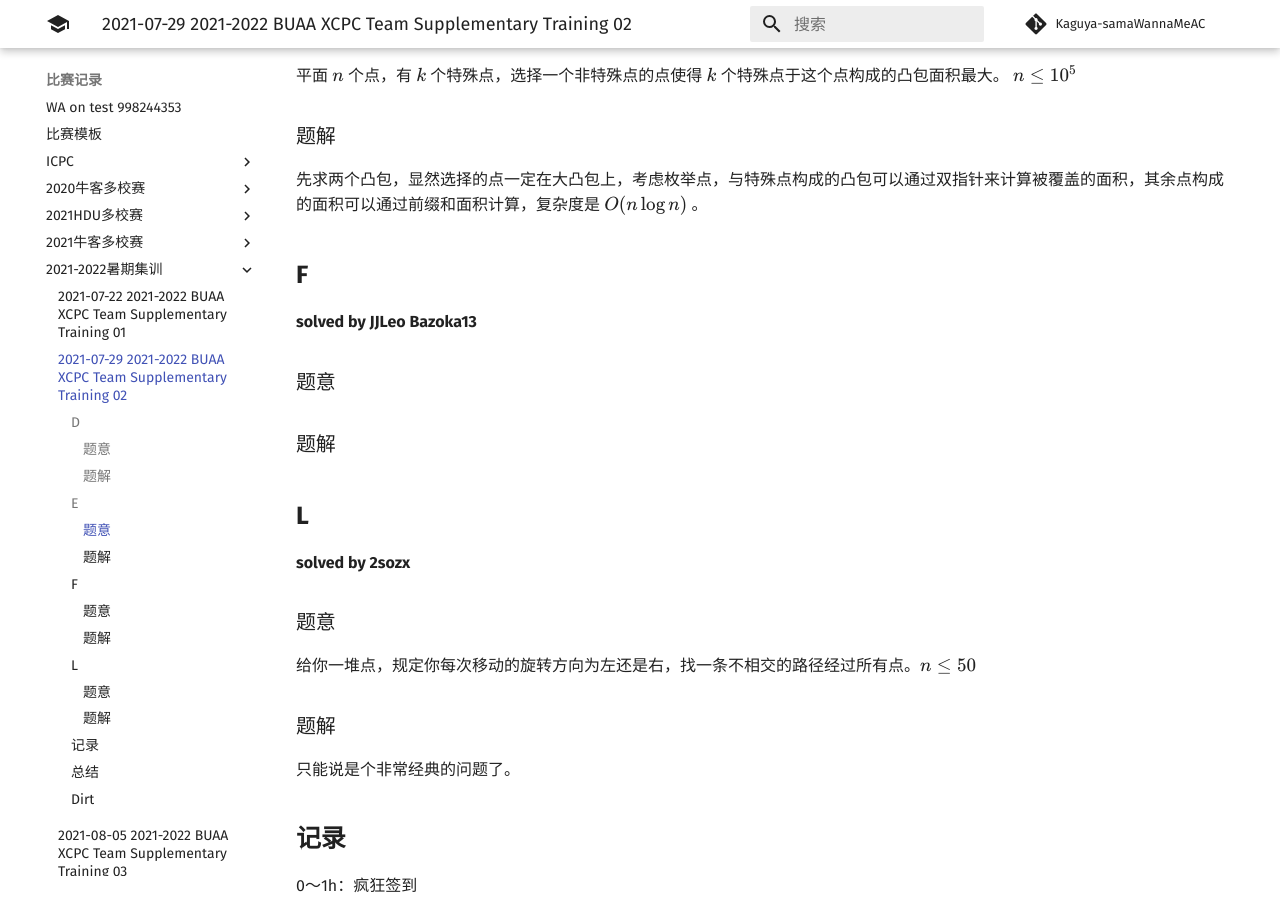
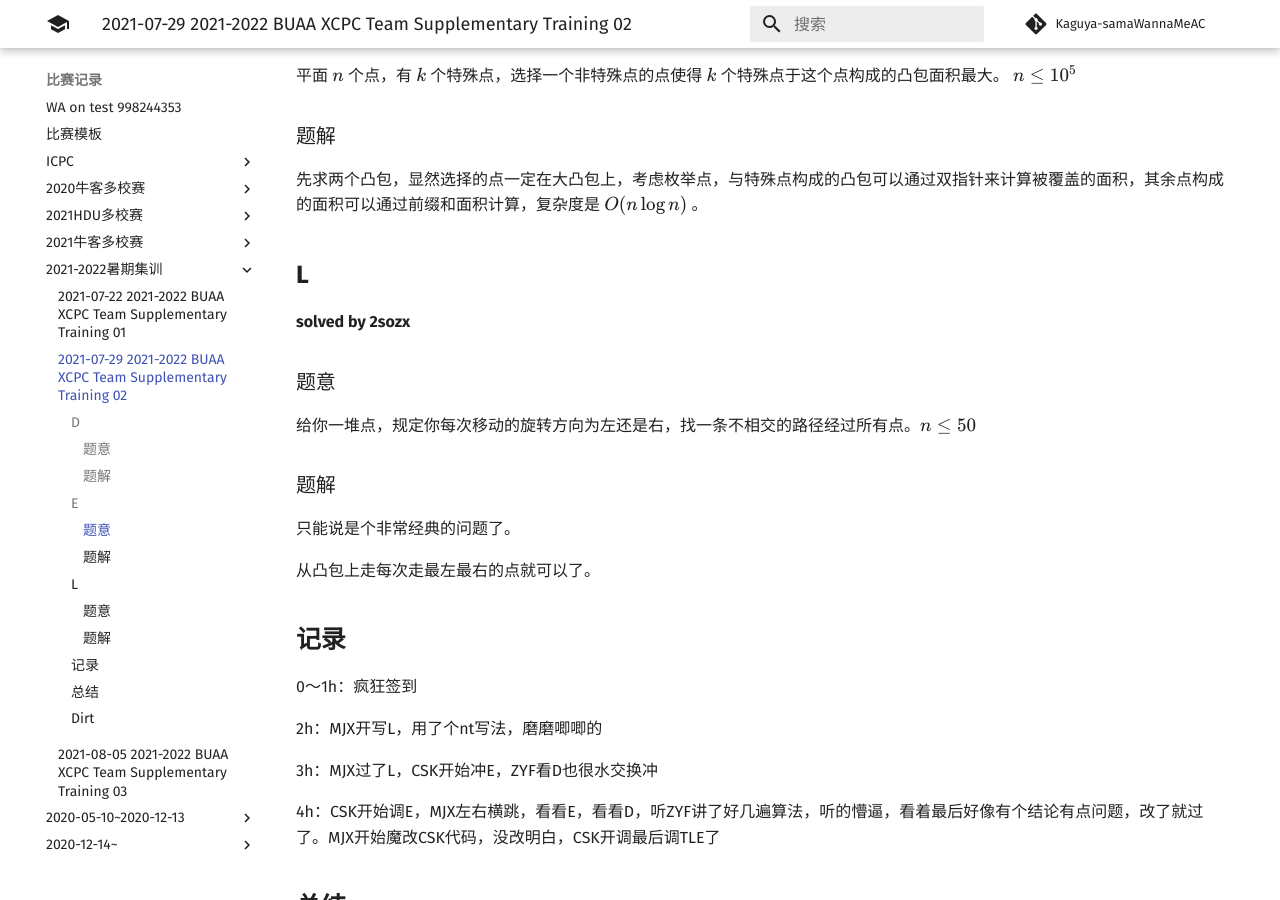
Before and after one commit to Kaguya-samaWannaMeAC/kaguya-samawannameac.github.io, an MkDocs documentation site: the page built from docs/contest/2021-07-29 2021-2022 BUAA XCPC Team Supplementary Training 02.md, in a window 1280 px wide and 900 px high, scrolled down 868 px. Built offline with MkDocs 1.6.1 and Material for MkDocs 9.7.7, drawn with Linux system fonts in a browser that asks for light colours; comment, search, counter and statistics services are not loaded.

Commit message:
Update 2021-07-29 2021-2022 BUAA XCPC Team Supplementary Training 02.md

```diff
--- a/docs/contest/2021-07-29 2021-2022 BUAA XCPC Team Supplementary Training 02.md
+++ b/docs/contest/2021-07-29 2021-2022 BUAA XCPC Team Supplementary Training 02.md
@@ -28,18 +28,6 @@ ACM比赛，随机开题，你是tourist你全会做，你比tourist还🐂🍺
 
 先求两个凸包，显然选择的点一定在大凸包上，考虑枚举点，与特殊点构成的凸包可以通过双指针来计算被覆盖的面积，其余点构成的面积可以通过前缀和面积计算，复杂度是 $O(n\log{n})$ 。
 
-## **F**
-
-**solved by JJLeo Bazoka13**
-
-### 题意
-
-
-
-### 题解
-
-
-
 ## **L**
 
 **solved by 2sozx**
@@ -51,6 +39,8 @@ ACM比赛，随机开题，你是tourist你全会做，你比tourist还🐂🍺
 ### 题解
 
 只能说是个非常经典的问题了。
+
+从凸包上走每次走最左最右的点就可以了。
 
 ## **记录**
 
```
